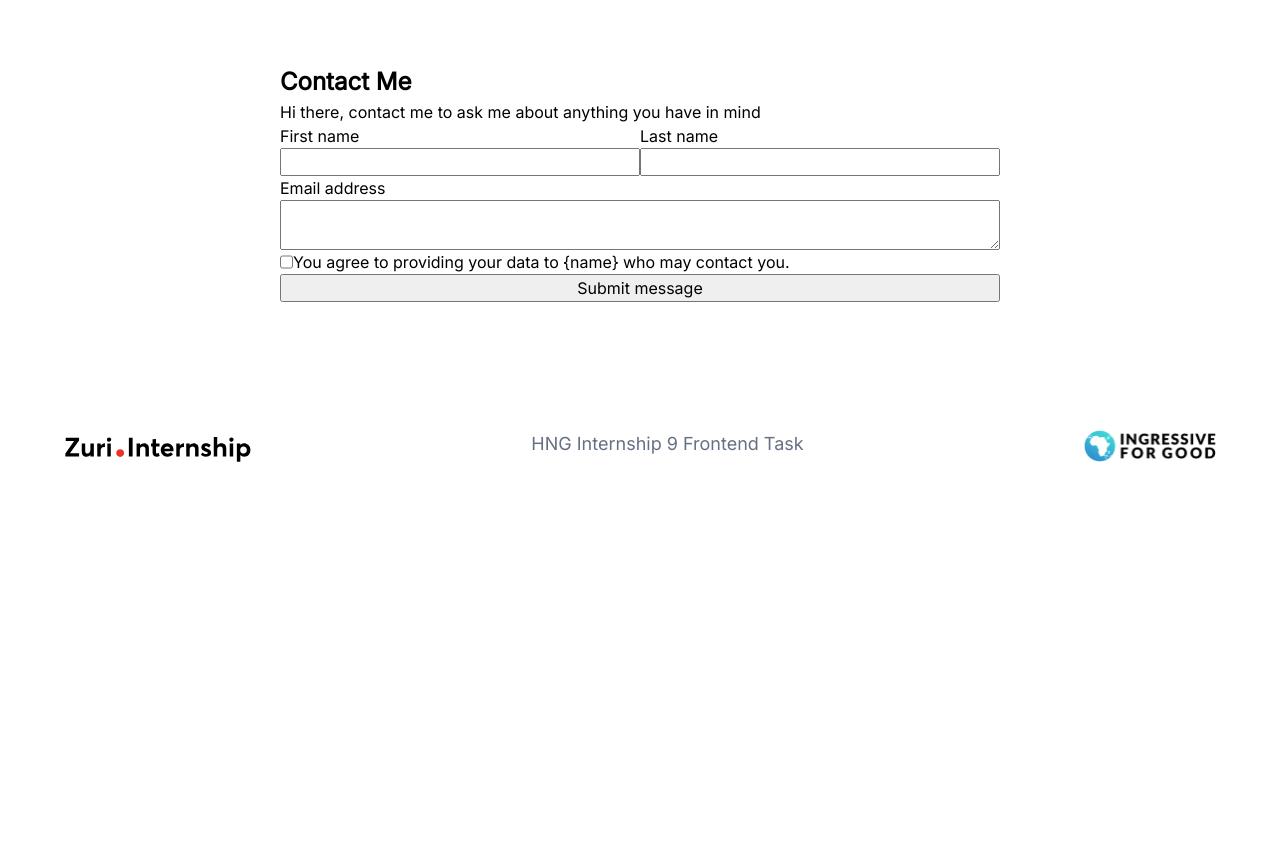
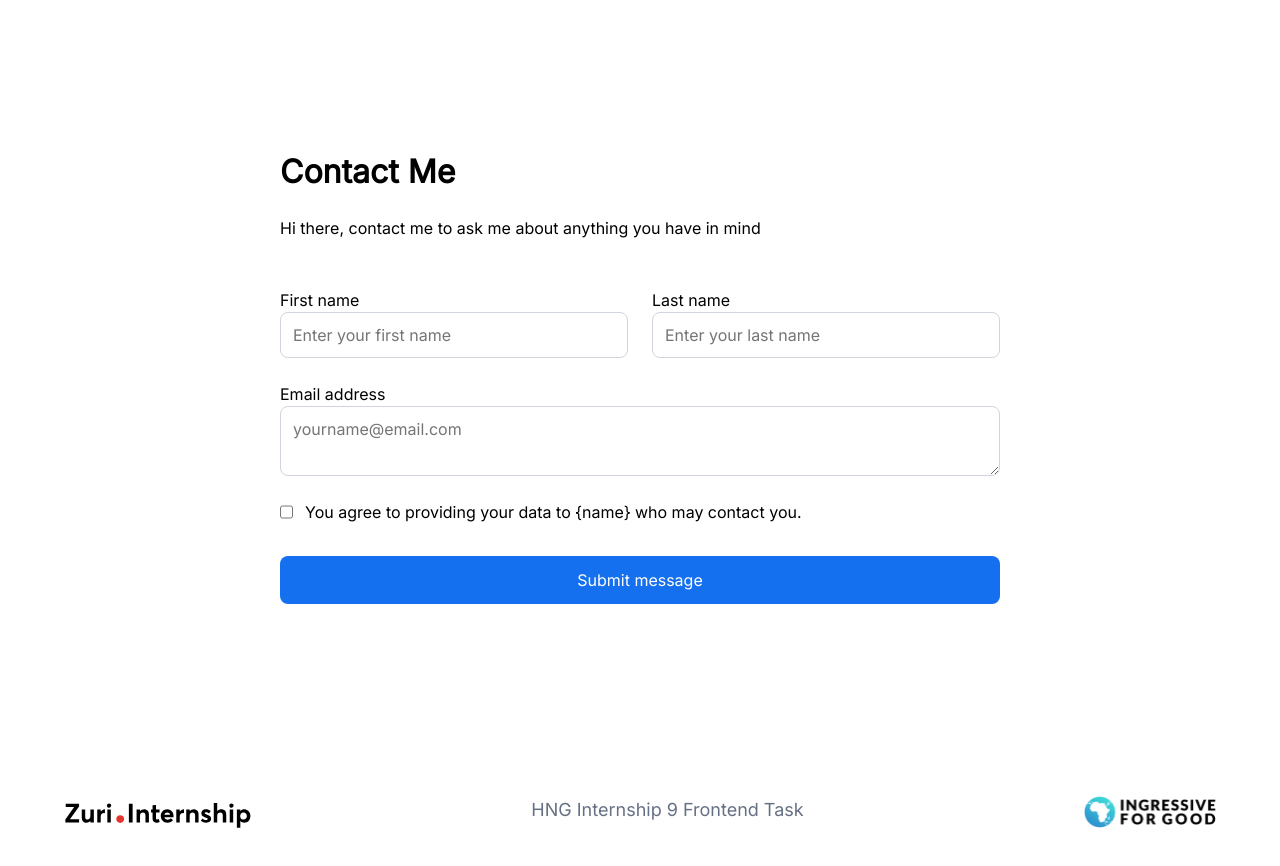
Before and after one commit to Cyanhead/hngi9-stage1, a React (Create React App) app: page /contact in a window 1280 px wide. Shown: the top 866 px of the page. Before the commit the page ends 800 px from the top, so only its background shows below. Built offline with nearby package versions, Linux system fonts and the light colour scheme.

Commit message:
style: style contact page to match design

```diff
--- a/src/components/Contact/Contact.jsx
+++ b/src/components/Contact/Contact.jsx
@@ -14,11 +14,34 @@ import {
 } from './contact.style';
 
 const Contact = () => {
-  const FormGroup = ({ labelName, inputType, id, flexDir, children }) => {
+  const FormGroup = ({
+    labelName,
+    labelMar,
+    inputType,
+    id,
+    flexDir,
+    mar,
+    pad,
+    bordRad,
+    placeHolder,
+    children,
+  }) => {
     return (
-      <Group flexDir={flexDir}>
-        <Label htmlFor={id}>{labelName}</Label>
-        {children ? children : <Input type={inputType} id={id} />}
+      <Group flexDir={flexDir} mar={mar || '24px 0'}>
+        <Label htmlFor={id} labelMar={labelMar}>
+          {labelName}
+        </Label>
+        {children ? (
+          children
+        ) : (
+          <Input
+            type={inputType}
+            id={id}
+            placeholder={placeHolder}
+            pad={pad || '10px 12px'}
+            bordRad="8px"
+          />
+        )}
       </Group>
     );
   };
@@ -32,26 +55,38 @@ const Contact = () => {
             Hi there, contact me to ask me about anything you have in mind
           </Desc>
           <Form>
-            <div style={{ display: 'flex', alignContent: 'center' }}>
+            <div
+              style={{
+                display: 'flex',
+                alignContent: 'center',
+                margin: '24px 0',
+              }}
+            >
               <FormGroup
                 labelName="First name"
                 inputType="text"
                 id="first_name"
+                mar="0"
+                placeHolder="Enter your first name"
               />
               <FormGroup
                 labelName="Last name"
                 inputType="text"
                 id="last_name"
+                mar="0 0 0 24px"
+                placeHolder="Enter your last name"
               />
             </div>
             <FormGroup labelName="Email address" id="message">
-              <TextArea id="message" />
+              <TextArea id="message" placeholder="yourname@email.com" />
             </FormGroup>
             <FormGroup
               flexDir="row-reverse"
               labelName="You agree to providing your data to {name} who may contact you."
               inputType="checkbox"
               id="agreement"
+              mar="24px 0 32px 0"
+              labelMar="0 0 0 12px"
             />
 
             <Button id="btn__submit">Submit message</Button>
--- a/src/components/Contact/contact.style.js
+++ b/src/components/Contact/contact.style.js
@@ -9,7 +9,7 @@ export const Wrap = styled.div`
   flex-direction: column;
 
   margin: 0 auto;
-  padding: 64px 24px;
+  padding: 128px 24px;
   max-width: 1200px;
 `;
 
@@ -27,20 +27,42 @@ export const Group = styled.fieldset`
   justify-content: flex-end;
 
   width: 100%;
+  margin: ${props => props.mar || ''};
   outline: none;
   border: none;
 `;
 
-export const Label = styled.label``;
+export const Label = styled.label`
+  margin: ${props => props.labelMar || ''};
+`;
 
-export const TextArea = styled.textarea``;
+export const TextArea = styled.textarea`
+  padding: 10px 12px;
+  border: 1px solid #d0d5dd;
+  border-radius: 8px;
+`;
 
-export const Input = styled.input``;
+export const Input = styled.input`
+  padding: ${props => props.pad || ''};
+  border-radius: ${props => props.bordRad || ''};
+  border: 1px solid #d0d5dd;
+`;
 
-export const Title = styled.h2``;
+export const Title = styled.h1`
+  margin: 20px 0;
+`;
 
-export const Desc = styled.p``;
+export const Desc = styled.p`
+  margin-bottom: 48px;
+`;
 
 export const Button = styled.button`
+  background-color: #1570ef;
+  color: #fff;
+
   width: 100%;
+  padding: 12px 16px;
+  border: none;
+  border-radius: 8px;
+  outline: none;
 `;
```
